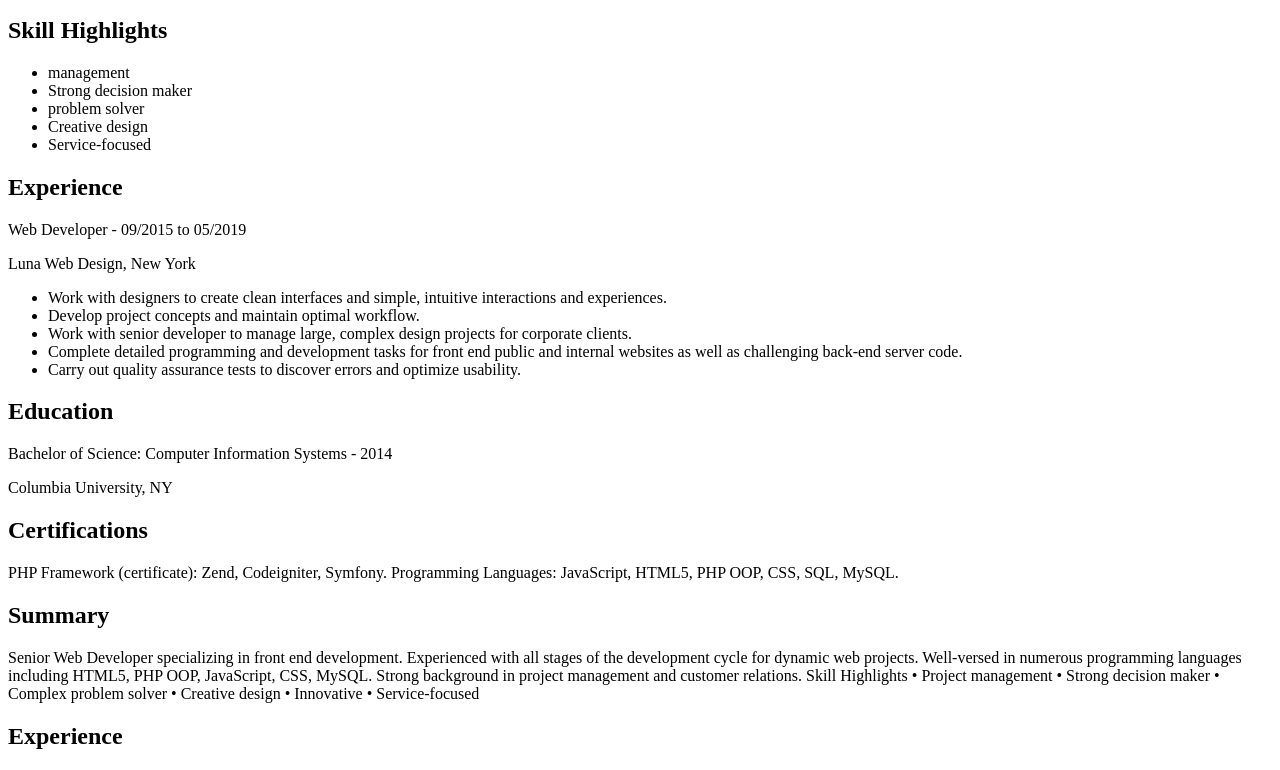
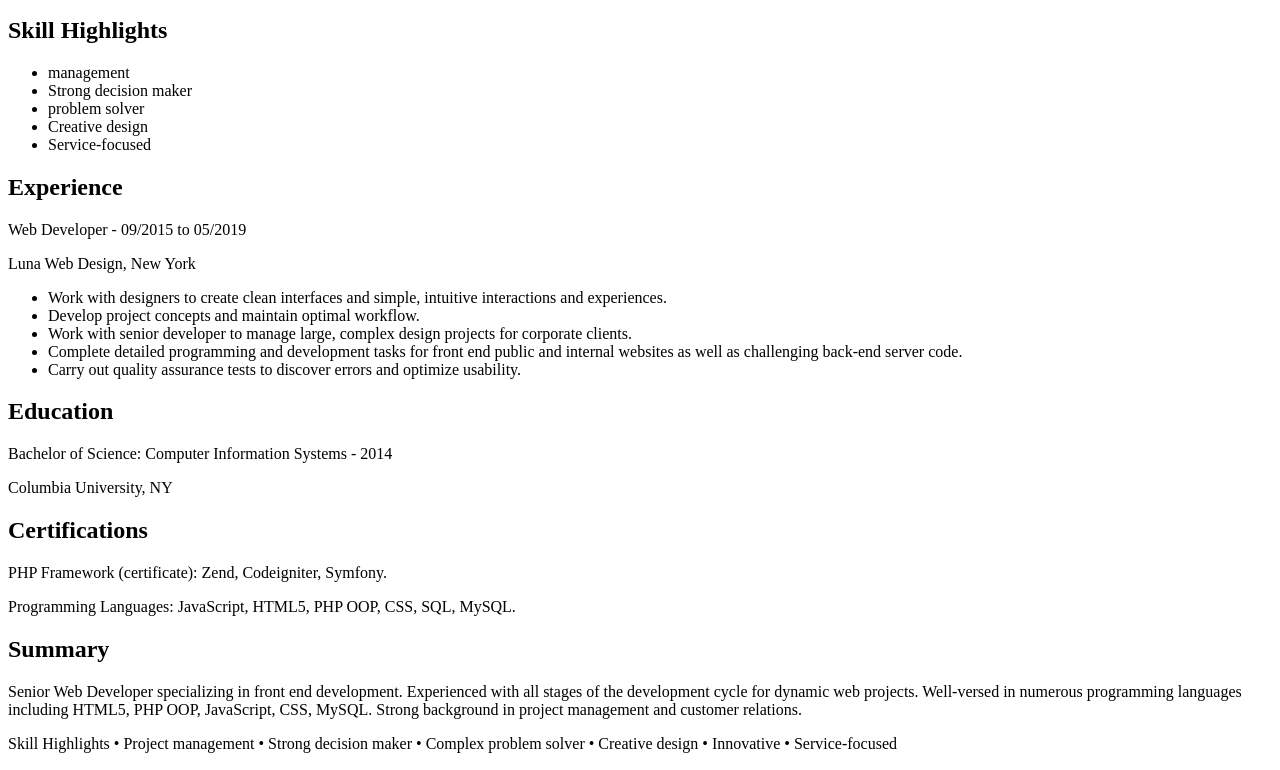
Before and after one commit to rawbsrn/Divs-and-Spans, a plain HTML site: page index.html in a window 1280 px wide. Shown: the part 119-889 px from the top of the page. Drawn offline with Linux system fonts and the light colour scheme.

Commit message:
corrected indentation and spacing

```diff
--- a/index.html
+++ b/index.html
@@ -1,7 +1,7 @@
 <!DOCTYPE html>
 <html lang="en-US">
 <head>
-
+  <title>Matthew's Resume</title>
 </head>
 <body>
   <h1>Matthew Eliot</h1>
@@ -31,11 +31,12 @@
   <p>Columbia University, NY</p>
 
   <h2>Certifications</h2>
-PHP Framework (certificate): Zend, Codeigniter, Symfony.
-Programming Languages: JavaScript, HTML5, PHP OOP, CSS, SQL, MySQL.
+  <p>PHP Framework (certificate): Zend, Codeigniter, Symfony.</p>
+  <p>Programming Languages: JavaScript, HTML5, PHP OOP, CSS, SQL, MySQL.</p>
 
   <h2>Summary</h2>
-Senior Web Developer specializing in front end development. Experienced with all stages of the development cycle for dynamic web projects. Well-versed in numerous programming languages including HTML5, PHP OOP, JavaScript, CSS, MySQL. Strong background in project management and customer relations.
+  <p>Senior Web Developer specializing in front end development. Experienced with all stages of the development cycle for dynamic web projects. Well-versed in numerous programming languages including HTML5, PHP OOP, JavaScript, CSS, MySQL. Strong background in project management and customer relations.</p>
+
   Skill Highlights
 	•	Project management
 	•	Strong decision maker
```
Lines whose indentation alone changed are shown as unchanged.
